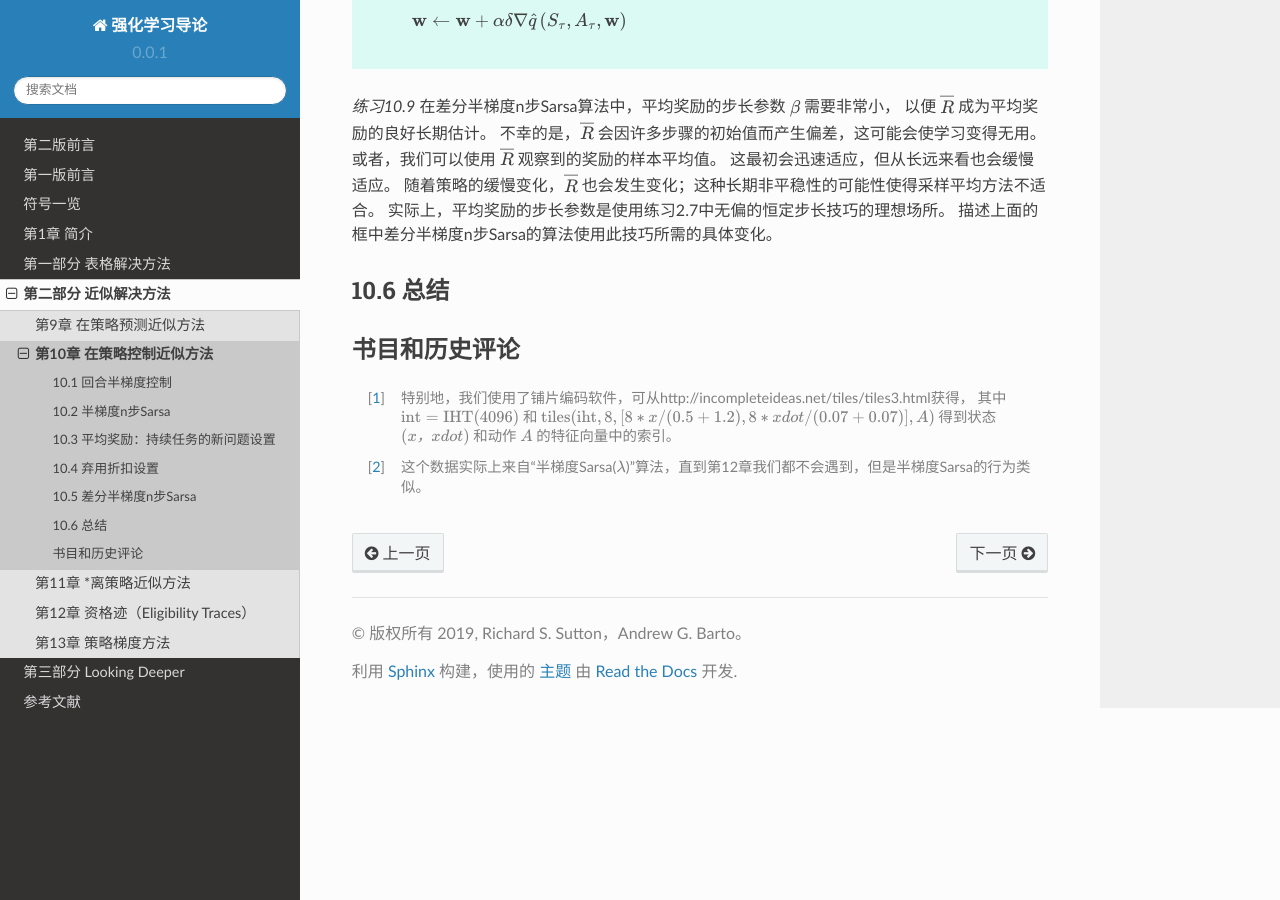
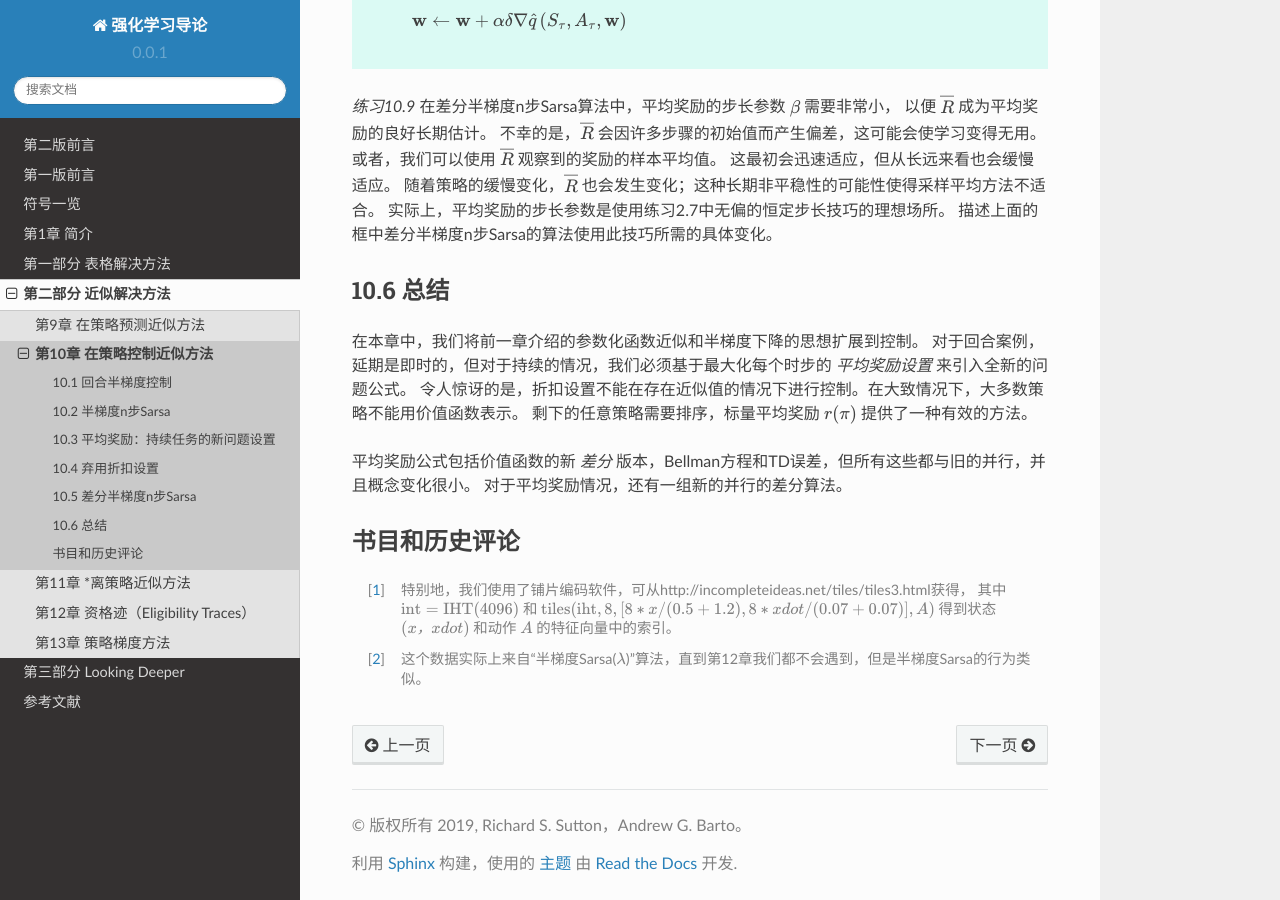
Before and after one commit to qiwihui/reinforcement-learning-an-introduction-chinese, a Sphinx documentation site: the page built from source/partII/chapter10/on-policy_control_with_approximation.rst, in a window 1280 px wide and 900 px high, scrolled down 12492 px. Built offline with Sphinx 7.4.7 and the Read the Docs theme 2.0.0, drawn with Linux system fonts in a browser that asks for light colours.

Commit message:
docs: 10.6 总结

```diff
--- a/source/partII/chapter10/on-policy_control_with_approximation.rst
+++ b/source/partII/chapter10/on-policy_control_with_approximation.rst
@@ -530,6 +530,14 @@ n步回报立即从其表格形式（7.4）推广到函数近似形式：
 10.6 总结
 ------------
 
+在本章中，我们将前一章介绍的参数化函数近似和半梯度下降的思想扩展到控制。
+对于回合案例，延期是即时的，但对于持续的情况，我们必须基于最大化每个时步的 *平均奖励设置* 来引入全新的问题公式。
+令人惊讶的是，折扣设置不能在存在近似值的情况下进行控制。在大致情况下，大多数策略不能用价值函数表示。
+剩下的任意策略需要排序，标量平均奖励 :math:`r(\pi)` 提供了一种有效的方法。
+
+平均奖励公式包括价值函数的新 *差分* 版本，Bellman方程和TD误差，但所有这些都与旧的并行，并且概念变化很小。
+对于平均奖励情况，还有一组新的并行的差分算法。
+
 
 书目和历史评论
 ---------------
```
